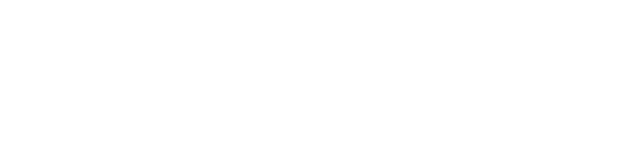
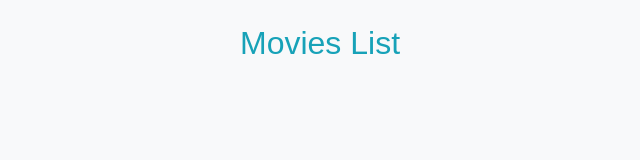
Before and after one commit to ilhomjon55/movies-illustration, a plain HTML site: page index.html in a window 1280 px wide. Shown: the whole page, without its empty margins (320-960 px from the left). Drawn offline with Linux system fonts and the light colour scheme.

Commit message:
Prepare design of project

```diff
--- a/index.html
+++ b/index.html
@@ -6,15 +6,29 @@
   <meta name="viewport" content="width=device-width, initial-scale=1.0">
   <link rel="stylesheet" href="css/bootstrap.min.css">
   <link rel="stylesheet" href="css/styles.css">
-  <title>Document</title>
+  <title>Movies List</title>
 </head>
 
-<body>
+<body class="bg-light">
+
+  <div class="container">
+    <h2 class="h2 text-center text-info my-4">Movies List</h1>
 
 
+      <ul class="js-movies-list list-unstyled d-flex justify-content-center flex-wrap">
 
+        <!-- Movie for reference -->
+        <!-- <li class="col-12 col-sm-4 d-flex flex-column alert-info m-2 p-2">
+          <h3 class="h5 text-center font-weight-bold">Capitan America</h3>
+          <p class="border-bottom border-info p-1 m-0">
+            Chris Evans, Robert Junior Downy, Chris Evans, Robert Junior Downy, Chris Evans, Robert Junior Downy, Chris
+          </p>
+          <p class="border-bottom border-info p-1 m-0">Drama</p>
+          <p class="p-1 m-0">2020</p>
+        </li> -->
 
-
+      </ul>
+  </div>
   <script src="js/jquery-3.5.1.min.js"></script>
   <script src="js/bootstrap.bundle.min.js"></script>
   <script src="js/utils.js"></script>
```
